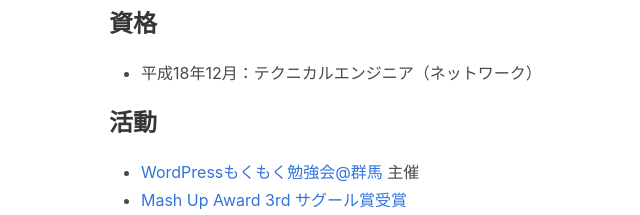
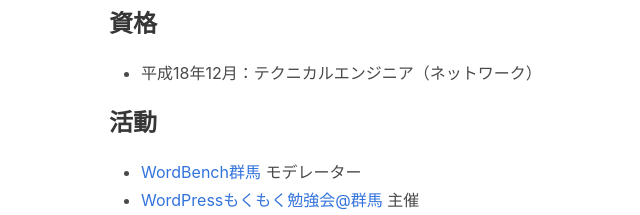
Before and after one commit to go-sign/web, a website: page docs/index.html in a window 1280 px wide. Shown: the part 4625-4840 px from the top of the page, without its empty margins (347-987 px from the left). Drawn offline with Linux system fonts and the light colour scheme; no server answers.

Commit message:
活動更新

```diff
--- a/docs/index.html
+++ b/docs/index.html
@@ -420,6 +420,7 @@
                     <h3 class="title is-4 is-spaced">活動</h3>
                     <div class="content">
                         <ul>
+                            <li><a href="https://wbgunma.wordpress.com/">WordBench群馬</a> モデレーター</li>
                             <li><a href="https://atnd.org/groups/gunmokuwp">WordPressもくもく勉強会@群馬</a> 主催</li>
                             <li><a href="http://itpro.nikkeibp.co.jp/article/NEWS/20071001/283414/">Mash Up Award 3rd サグール賞受賞</a></li>
                         </ul>
```
